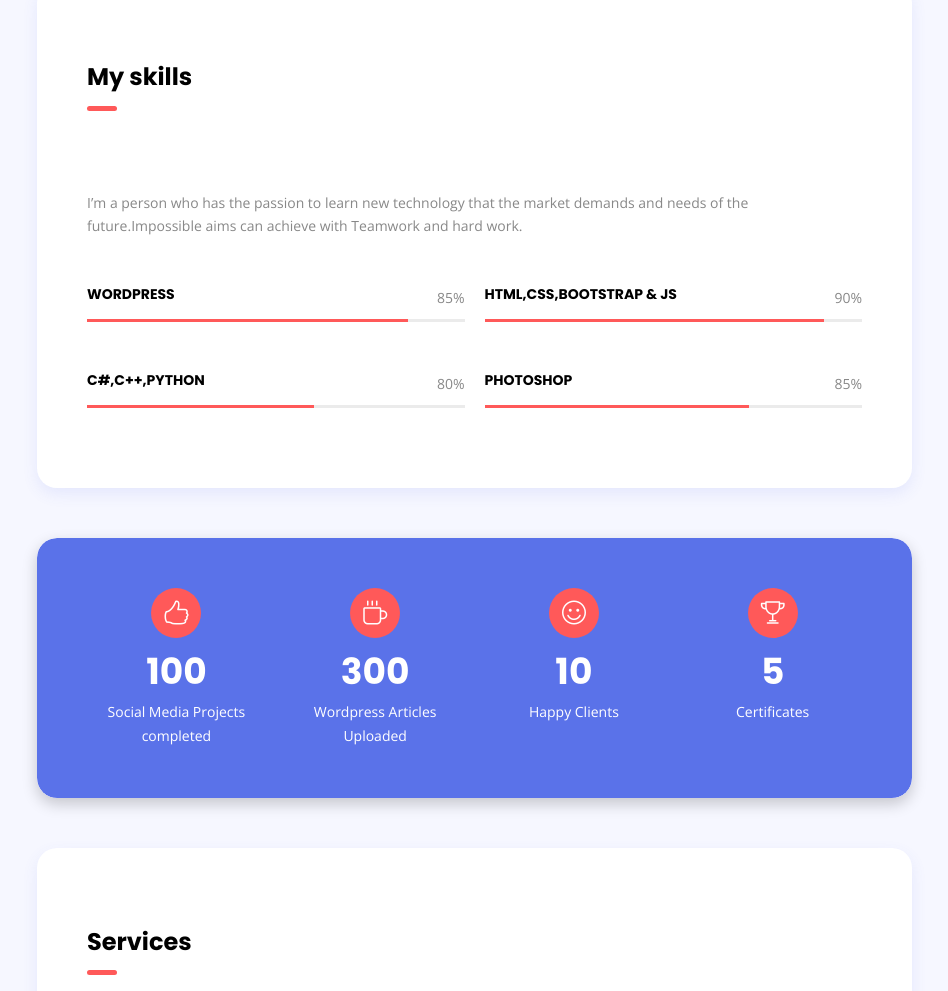
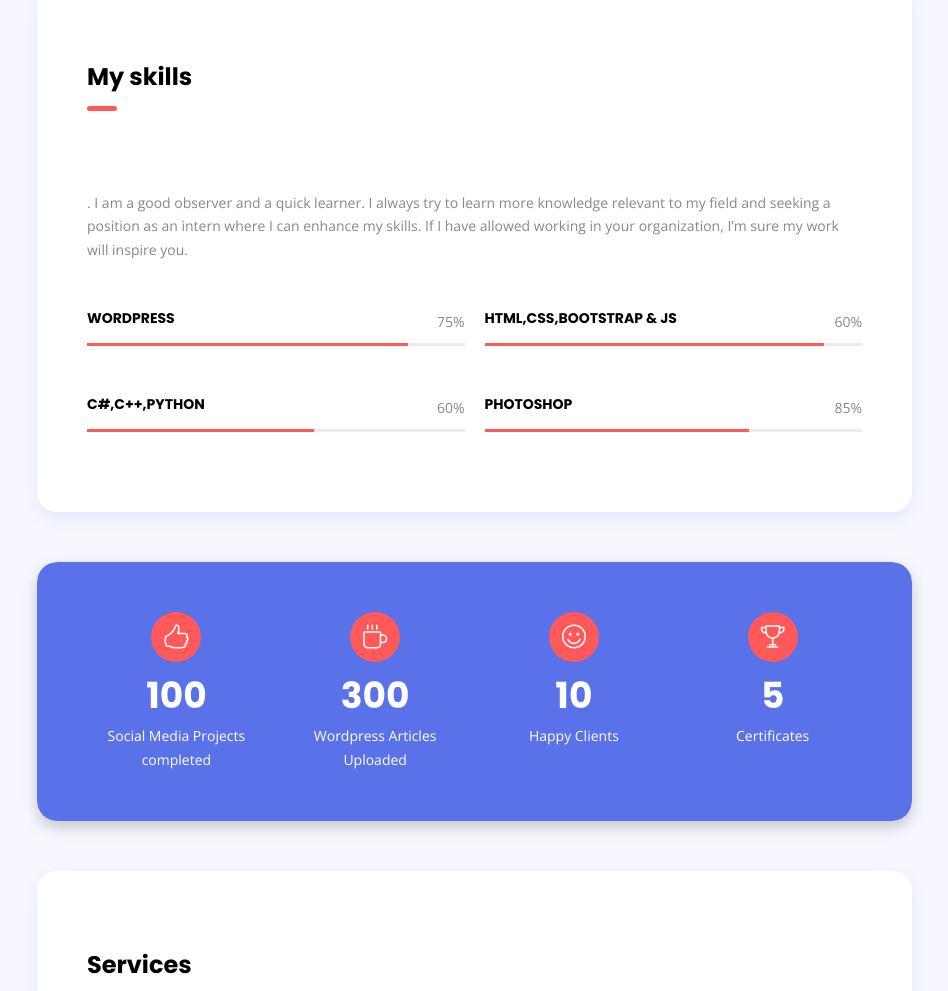
Before and after one commit to zainabsajjad/portfolio, a plain HTML site: page index.html in a window 1280 px wide. Shown: the part 1350-2341 px from the top of the page, without its empty margins (313-1261 px from the left). Drawn offline with nearby package versions, Linux system fonts and the light colour scheme.

Commit message:
modification

```diff
--- a/index.html
+++ b/index.html
@@ -140,7 +140,7 @@
 			<h3 class="section-title">My skills</h3>
 			<div class="spacer" data-height="80"></div>
 
-			<p class="mb-0">I’m a person who has the passion to learn new technology that the market demands and needs of the future.Impossible aims can achieve with Teamwork and hard work.</p>
+			<p class="mb-0">. I am a good observer and a quick learner. I always try to learn more knowledge relevant to my field and seeking a position as an intern where I can enhance my skills. If I have allowed working in your organization, I’m sure my work will inspire you.</p>
 
 			<div class="row mt-5">
 
@@ -149,7 +149,7 @@
 					<div class="skill-item">
 						<div class="skill-info clearfix">
 							<h4 class="float-left mb-3 mt-0">WordPress</h4>
-							<span class="float-right">85%</span>
+							<span class="float-right">75%</span>
 						</div>
 						<div class="progress">
 							<div class="progress-bar" role="progressbar" aria-valuemin="0" aria-valuemax="100" aria-valuenow="85">
@@ -165,7 +165,7 @@
 					<div class="skill-item">
 						<div class="skill-info clearfix">
 							<h4 class="float-left mb-3 mt-0">HTML,CSS,Bootstrap & JS</h4>
-							<span class="float-right">90%</span>
+							<span class="float-right">60%</span>
 						</div>
 						<div class="progress">
 							<div class="progress-bar" role="progressbar" aria-valuemin="0" aria-valuemax="100" aria-valuenow="90">
@@ -180,7 +180,7 @@
 					<div class="skill-item">
 						<div class="skill-info clearfix">
 							<h4 class="float-left mb-3 mt-0">C#,C++,Python</h4>
-							<span class="float-right">80%</span>
+							<span class="float-right">60%</span>
 						</div>
 						<div class="progress">
 							<div class="progress-bar" role="progressbar" aria-valuemin="0" aria-valuemax="100" aria-valuenow="60">
```
